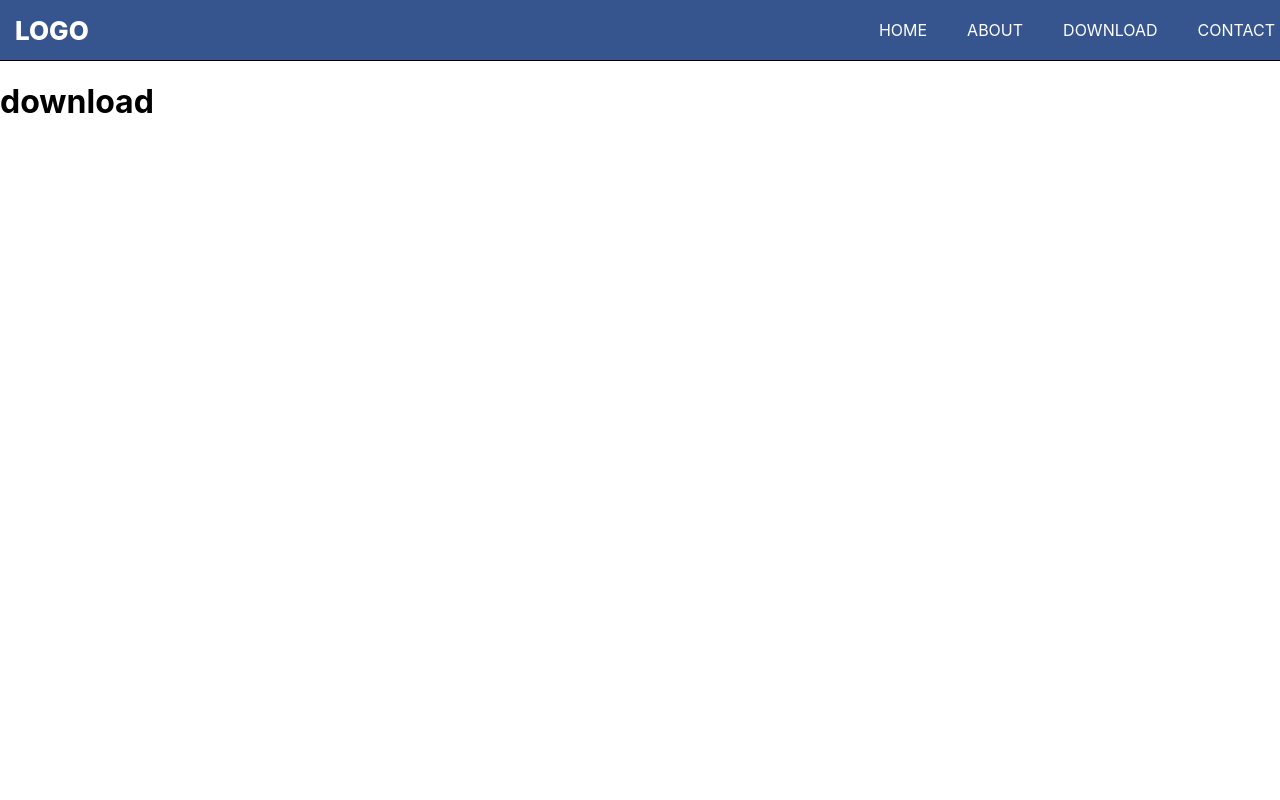
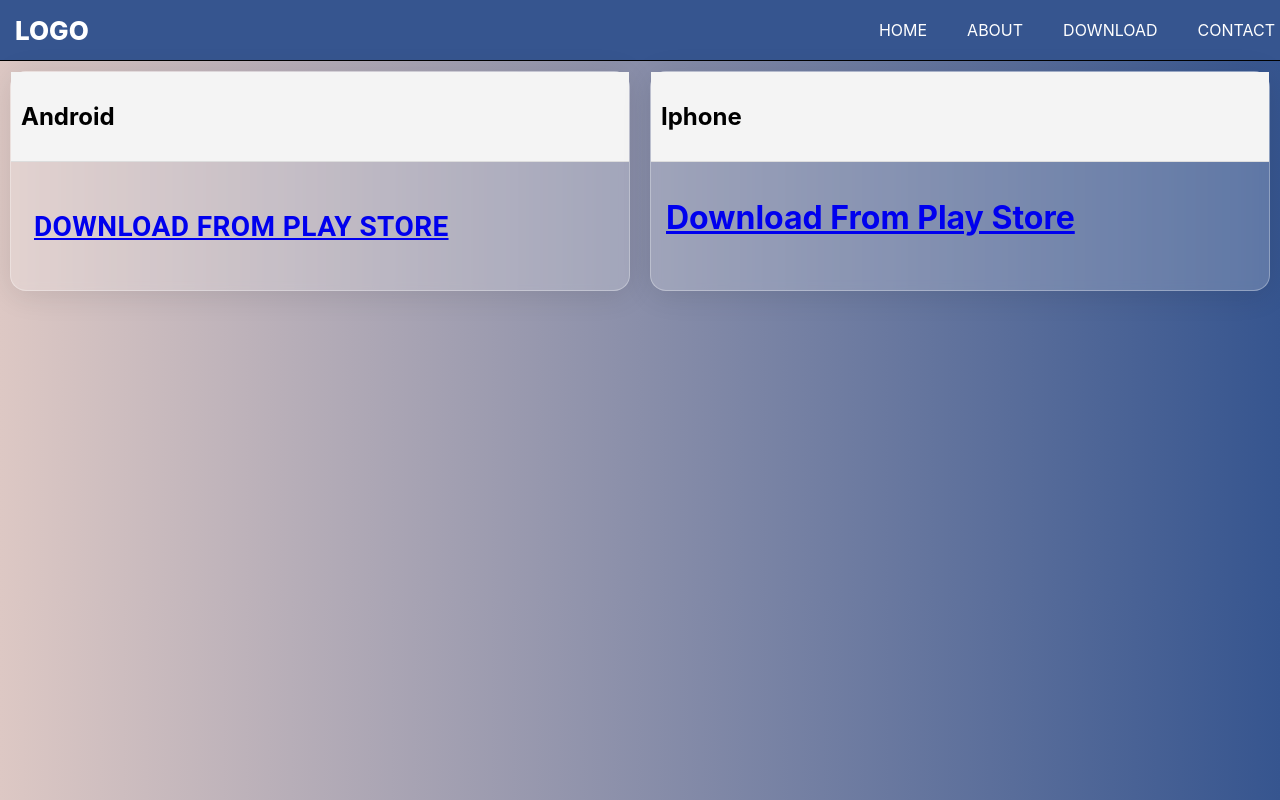
Before and after one commit to nyujuzer/stefi, a React (Create React App) app: page /download in a window 1280 px wide. Shown: the top 800 px of the page. Built offline with nearby package versions, Linux system fonts and the light colour scheme.

Commit message:
Minor Changes

```diff
--- a/src/App.tsx
+++ b/src/App.tsx
@@ -10,7 +10,7 @@ function App() {
           <h2>Welcome to ClipCrush - Where Connections Begin with a Click!</h2>
         </div>
       </div>
-      <div className="col nth-select">
+      <div className="col ">
         <Card title="🎬 Welcome to ClipCrush - Where Love Finds Its Voice! 🎬">
           <h3>
             Embark on a revolutionary dating journey with ClipCrush, the dating
--- a/src/components/elements/card.css
+++ b/src/components/elements/card.css
@@ -1,12 +1,13 @@
 .card {
     flex-basis: 100%;
-    border: 1px solid #ddd;
-    border-radius: 8px;
     margin: 10px;
-    overflow: hidden;
-    background-color: #fff;
+    background: rgba(255, 255, 255, 0.2);
+    border-radius: 16px;
+    box-shadow: 0 4px 30px rgba(0, 0, 0, 0.1);
+    backdrop-filter: blur(5px);
+    -webkit-backdrop-filter: blur(5px);
+    border: 1px solid rgba(255, 255, 255, 0.3);
   }
-
   .card-header {
     background-color: #f4f4f4;
     padding: 10px;
--- a/src/components/screens/contact.tsx
+++ b/src/components/screens/contact.tsx
@@ -4,7 +4,7 @@ function Contact() {
     return (
       <Fragment>
        <div>
-        <h1>contact</h1>
+        <h1>Oh baby, no contacts fo you yet, is you dumb?</h1>
        </div>
       </Fragment>
     );
--- a/src/components/screens/download.tsx
+++ b/src/components/screens/download.tsx
@@ -1,13 +1,29 @@
 import { Fragment } from "react";
+import { Link } from "react-router-dom";
+import Card from "../elements/card";
+import Button from "@mui/material/Button";
 
 function Download() {
   return (
     <Fragment>
       <div>
-        <h1>download</h1>
+        <div className="row">
+          <Card title={"Android"}>
+            <Button color="primary">
+            <Link to={"https://google.com"}>
+              <h1 >Download From Play Store</h1>
+            </Link>
+            </Button>
+          </Card>
+          <Card title={"Iphone"}>
+            <Link to={"https://google.com"}>
+              <h1 >Download From Play Store</h1>
+            </Link>
+          </Card>
+        </div>
       </div>
     </Fragment>
   );
 }
 
-  export default Download
+export default Download;
--- a/src/index.css
+++ b/src/index.css
@@ -7,7 +7,7 @@
 }
 
 body {
-  background-color: #fff;
+  background: linear-gradient(90deg,var(--pale-dogwood), var(--yinmn-blue));
   margin: 0;
   font-family: -apple-system, BlinkMacSystemFont, 'Segoe UI', 'Roboto', 'Oxygen',
     'Ubuntu', 'Cantarell', 'Fira Sans', 'Droid Sans', 'Helvetica Neue',
```
Lines whose indentation alone changed are shown as unchanged.
